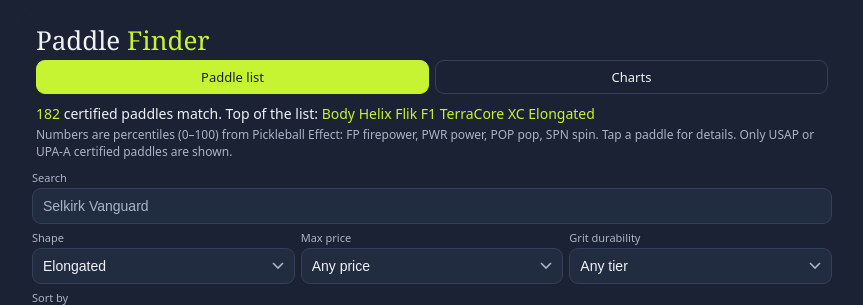
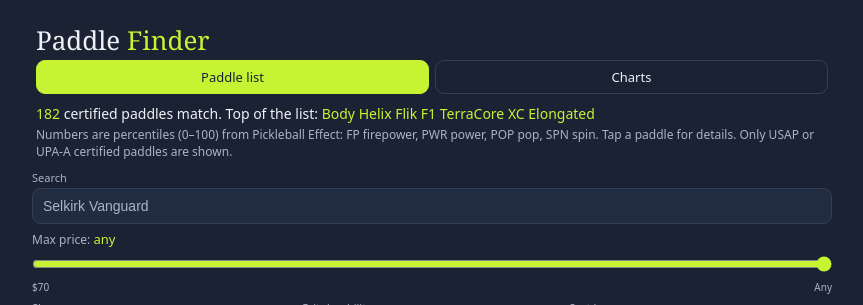
Before and after one commit to passmore6246/paddle-finder, a plain HTML site: page docs/index.html in a window 1280 px wide. Shown: the top 305 px of the page, without its empty margins (208-1071 px from the left). Drawn offline with nearby package versions, Linux system fonts and the light colour scheme.

Commit message:
Replace max-price dropdown with a slider
$70 to $350 in $10 steps; the far right means any price. The list,
match count and charts update while dragging. Price cap is now
inclusive ("up to $200").

Co-Authored-By: Claude Opus 5.5 <noreply@anthropic.com>

```diff
--- a/docs/index.html
+++ b/docs/index.html
@@ -187,6 +187,11 @@ body{padding:8px 6px 24px;-webkit-text-size-adjust:100%}
 .pf-axes label{display:flex;flex-direction:column;gap:3px;font-size:11px;color:var(--pf-muted)}
 .pf-presets{display:flex;flex-wrap:wrap;gap:6px;margin:4px 4px 8px}
 .pf-chipbtn{border:1px solid var(--pf-line);background:transparent;color:var(--pf-fg);border-radius:999px;padding:5px 10px;font-size:12px;cursor:pointer}
+.pf-pricewrap{gap:2px!important}
+.pf-pricewrap > span:first-child{font-size:12px;color:var(--pf-muted)}
+.pf-readout{color:var(--pf-lime);font-weight:500;font-size:13px}
+.pf-range{width:100%;height:28px;margin:0;accent-color:#C6F432;cursor:pointer}
+.pf-rangeends{display:flex;justify-content:space-between;font-size:10px;color:var(--pf-muted)}
 @media (min-width:640px){.pf-controls{grid-template-columns:repeat(3,minmax(0,1fr))}.pf-table td.pf-num{width:48px}}
 </style>
 
@@ -200,6 +205,10 @@ body{padding:8px 6px 24px;-webkit-text-size-adjust:100%}
     <label class="pf-wide">Search
       <input class="pf-search" type="search" placeholder="Selkirk Vanguard" aria-label="Search paddles" data-param="q">
     </label>
+    <label class="pf-wide pf-pricewrap"><span>Max price: <b class="pf-readout" data-draw="pricecap">—</b></span>
+      <input class="pf-range" type="range" min="70" max="350" step="10" value="350" data-param="maxPrice" aria-label="Max price">
+      <span class="pf-rangeends"><span>$70</span><span>Any</span></span>
+    </label>
     <label>Shape
       <select class="dash-select" data-param="shape" aria-label="Shape">
         <option value="Elongated">Elongated</option>
@@ -207,15 +216,6 @@ body{padding:8px 6px 24px;-webkit-text-size-adjust:100%}
         <option value="Extra-elongated">Extra-elongated</option>
         <option value="Hybrid">Hybrid</option>
         <option value="Widebody">Widebody</option>
-      </select>
-    </label>
-    <label>Max price
-      <select class="dash-select" data-param="maxPrice" aria-label="Max price">
-        <option value="0">Any price</option>
-        <option value="150">Under $150</option>
-        <option value="200">Under $200</option>
-        <option value="250">Under $250</option>
-        <option value="300">Under $300</option>
       </select>
     </label>
     <label>Grit durability
@@ -352,7 +352,7 @@ dash.calc('matches', {
     const rows = scored.filter((p) =>
       p.certified === 'Yes' &&
       (!f.shape || p.shape === f.shape) &&
-      (!maxPrice || (p.price != null && p.price < maxPrice)) &&
+      (!maxPrice || (p.price != null && p.price <= maxPrice)) &&
       (!grit || (p.durability != null && p.durability <= grit)) &&
       (f.untested || p.tested === 'Yes') &&
       (!q || (p.brand + ' ' + p.name).toLowerCase().includes(q)));
@@ -390,6 +390,17 @@ window.pfState = {limit: 60, compare: [], open: []};
     if (el.type === 'checkbox') {
       el.checked = !!params[name];
       el.addEventListener('change', () => dash.setParams({[name]: el.checked}));
+    } else if (el.type === 'range') {
+      const top = Number(el.max);
+      const cap = Number(params[name]) || 0;
+      el.value = String(cap && cap < top ? cap : top);
+      el.setAttribute('aria-valuetext', cap && cap < top ? 'Up to $' + cap : 'Any price');
+      el.addEventListener('input', () => {
+        const v = Number(el.value);
+        el.setAttribute('aria-valuetext', v < top ? 'Up to $' + v : 'Any price');
+        window.pfState.limit = 60;
+        dash.setParams({[name]: v < top ? v : 0});
+      });
     } else {
       el.value = params[name] == null ? '' : String(params[name]);
       const ev = el.tagName === 'SELECT' ? 'change' : 'input';
@@ -451,6 +462,10 @@ function pfSummary(el, field) {
 }
 dash.draw('count', (el) => pfSummary(el, 'count'));
 dash.draw('top', (el) => pfSummary(el, 'top'));
+dash.draw('pricecap', (el) => {
+  const cap = Number(dash.params().maxPrice) || 0;
+  el.textContent = cap ? 'up to $' + cap : 'any';
+});
 
 function pfShowCompare() {
   const n = window.pfState.compare.length;
```
Also changed, not shown: dashboard/index.html (+25 -10 lines).
